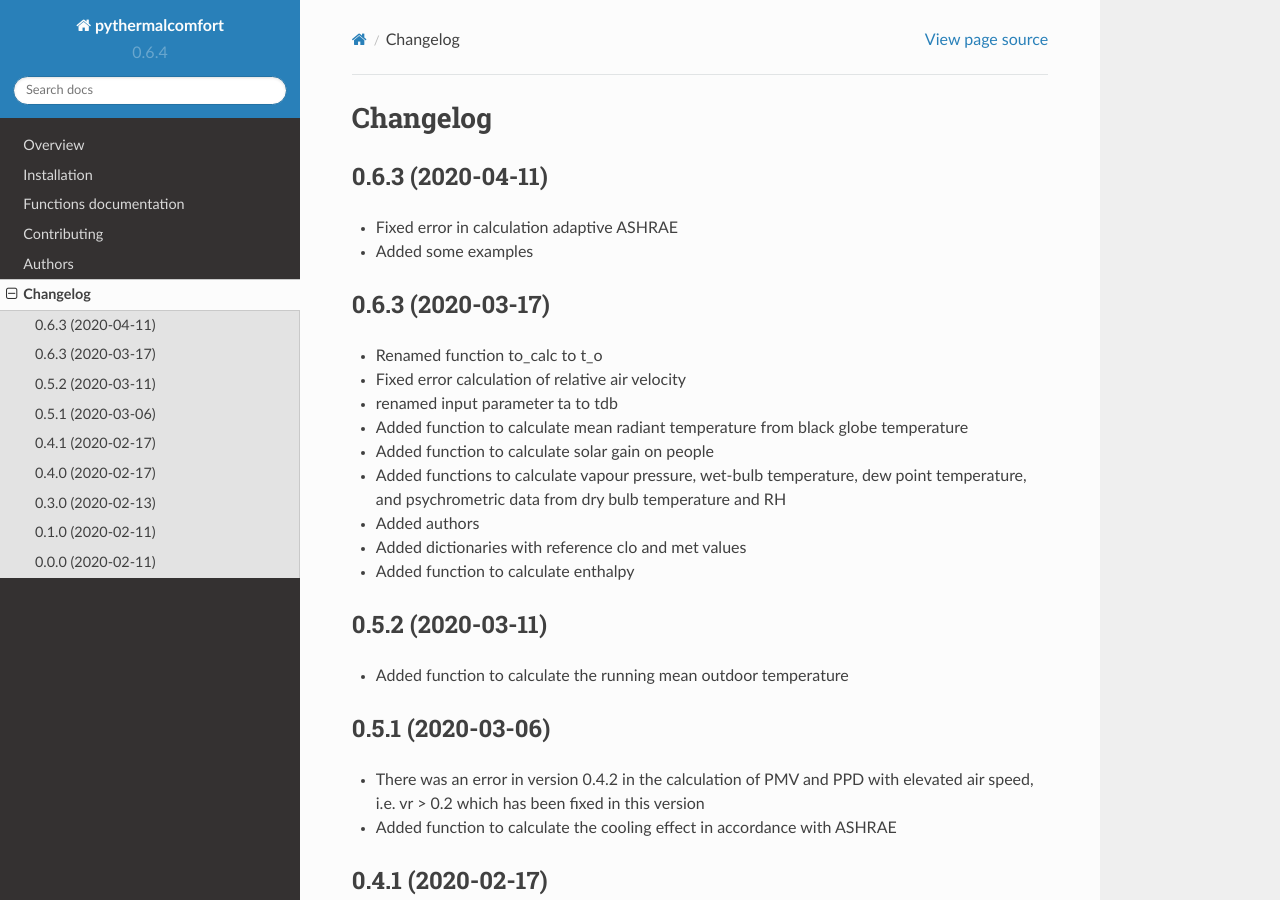
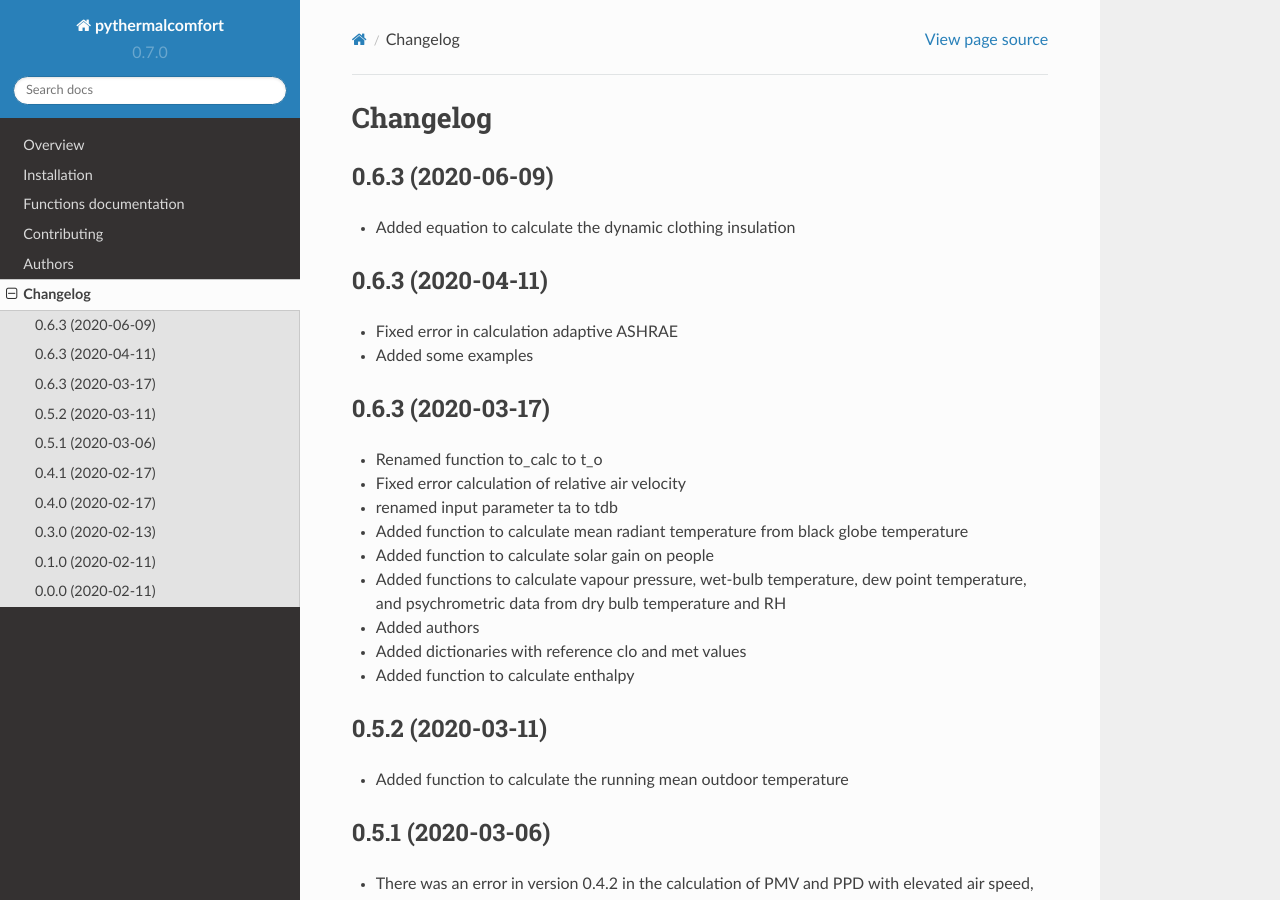
Before and after one commit to CenterForTheBuiltEnvironment/pythermalcomfort, a Sphinx documentation site: the page built from docs/changelog.rst, in a window 1280 px wide and 900 px high. Built offline with Sphinx 7.4.7 and the Read the Docs theme 2.0.0, drawn with Linux system fonts in a browser that asks for light colours; pages that are not in the unit, such as notebooks, are missing from menus.

Commit message:
bumped version and updated CHANGELOG.rst

```diff
--- a/CHANGELOG.rst
+++ b/CHANGELOG.rst
@@ -1,6 +1,11 @@
 
 Changelog
 =========
+
+0.6.3 (2020-06-09)
+------------------
+
+* Added equation to calculate the dynamic clothing insulation
 
 0.6.3 (2020-04-11)
 ------------------
--- a/README.rst
+++ b/README.rst
@@ -53,9 +53,9 @@
     :alt: Supported implementations
     :target: https://pypi.org/project/pythermalcomfort
 
-.. |commits-since| image:: https://img.shields.io/github/commits-since/CenterForTheBuiltEnvironment/pythermalcomfort/v0.6.4.svg
+.. |commits-since| image:: https://img.shields.io/github/commits-since/CenterForTheBuiltEnvironment/pythermalcomfort/v0.7.0.svg
     :alt: Commits since latest release
-    :target: https://github.com/CenterForTheBuiltEnvironment/pythermalcomfort/compare/v0.6.4...master
+    :target: https://github.com/CenterForTheBuiltEnvironment/pythermalcomfort/compare/v0.7.0...master
 
 
 
--- a/docs/conf.py
+++ b/docs/conf.py
@@ -23,7 +23,7 @@
 year = '2019-2020'
 author = 'Federico Tartarini'
 copyright = '{0}, {1}'.format(year, author)
-version = release = '0.6.4'
+version = release = '0.7.0'
 
 pygments_style = 'trac'
 templates_path = ['.']
--- a/setup.py
+++ b/setup.py
@@ -25,7 +25,7 @@
 
 setup(
     name='pythermalcomfort',
-    version='0.6.4',
+    version='0.7.0',
     license='MIT',
     description='Package to calculate several thermal comfort indices (e.g. PMV, PPD, SET, adaptive) and convert physical variables.',
     long_description='%s\n%s' % (
--- a/src/pythermalcomfort/__init__.py
+++ b/src/pythermalcomfort/__init__.py
@@ -1,3 +1,3 @@
-__version__ = '0.6.4'
+__version__ = '0.7.0'
 
 from pythermalcomfort.models import *
```
Also changed, not shown: .bumpversion.cfg.
